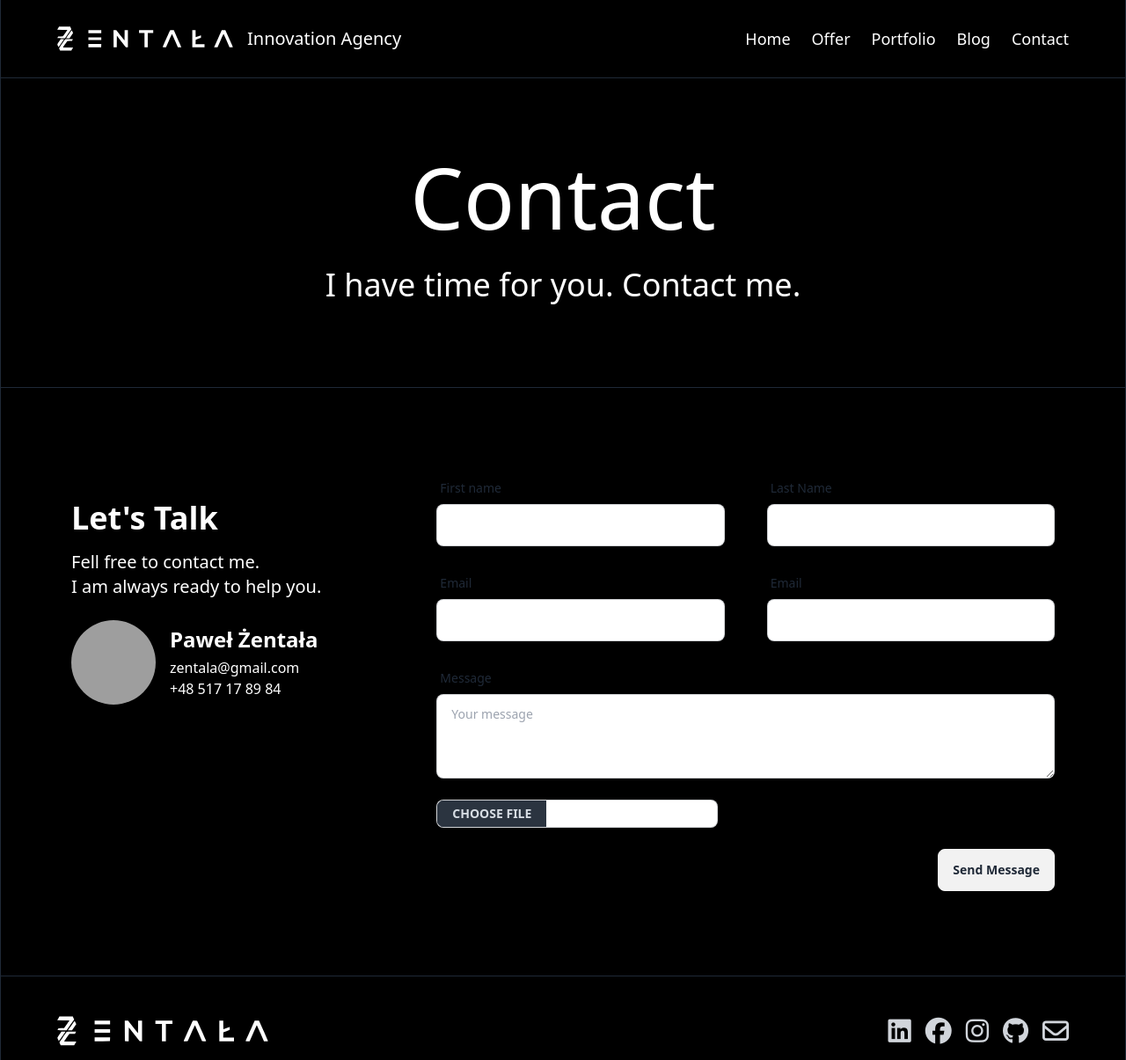
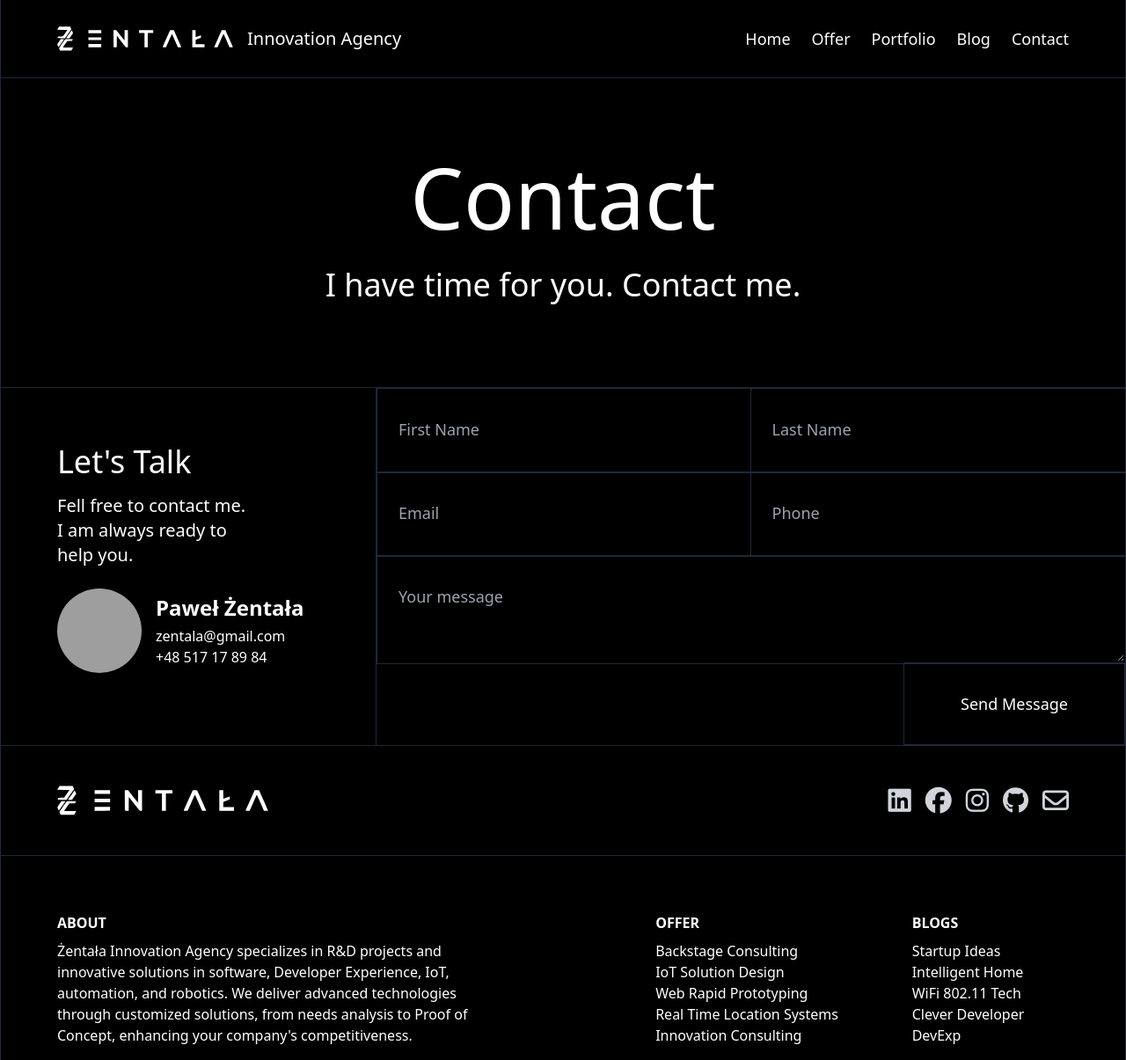
Before and after one commit to zentala/zentala.agency, an Astro site: page /contact in a window 1280 px wide. Shown: the top 1205 px of the page at 88% size. Built offline with nearby package versions, Linux system fonts and the light colour scheme; Astro itself is replaced by a stand-in of ours; grey boxes are pictures that could not be loaded.

Commit message:
Contact form styling

```diff
--- a/package.json
+++ b/package.json
@@ -2,7 +2,7 @@
   "name": "",
   "type": "module",
   "version": "0.0.1",
-  "licence": "UNLICENSED",
+  "license": "UNLICENSED",
   "scripts": {
     "dev": "astro dev",
     "start": "astro dev",
--- /dev/null
+++ b/src/components/ThemedInput.astro
@@ -0,0 +1,30 @@
+---
+const { type = 'text', id = 'name', placeholder = 'Empty' } = Astro.props
+---
+
+<style>
+  .float-label-input {
+    /* margin: 32px 0; */
+  }
+
+  .float-label-input:focus-within label,
+  .float-label-input input:not(:placeholder-shown) + label {
+    transform: translateY(-1.5rem) scale(0.75);
+    /* background-color: white; */
+  }
+</style>
+
+<div class="relative float-label-input -m-px border border-gray-800">
+  <input
+    type={type}
+    id={id}
+    placeholder=" "
+    class="block w-full bg-black text-lg focus:outline-none focus:shadow-outline p-8 block focus:z-100 border m-px border-black focus:bg-gray-900 appearance-none leading-normal focus:border-blue-400"
+  />
+  <label
+    for={id}
+    class="absolute top-8 left-6 text-gray-400 pointer-events-none transition text-lg duration-200 ease-in-out x-2 text-grey-darker"
+  >
+    {placeholder}
+  </label>
+</div>
--- /dev/null
+++ b/src/components/ThemedTextarea.astro
@@ -0,0 +1,24 @@
+---
+const { id = 'name', placeholder = 'Empty' } = Astro.props
+---
+
+<style>
+  .float-label-input:focus-within label,
+  .float-label-input textarea:not(:placeholder-shown) + label {
+    transform: translateY(-1.5rem) scale(0.75);
+  }
+</style>
+
+<div class="relative float-label-input border -m-px border-gray-800">
+  <textarea
+    id={id}
+    placeholder=" "
+    class="block w-full bg-black text-lg focus:outline-none focus:shadow-outline p-8 block focus:z-100 border m-px border-black focus:bg-gray-900 appearance-none leading-normal focus:border-blue-400"
+  ></textarea>
+  <label
+    for={id}
+    class="absolute top-8 left-6 text-gray-400 pointer-events-none transition text-lg duration-200 ease-in-out text-grey-darker"
+  >
+    {placeholder}
+  </label>
+</div>
--- a/src/pages/contact.astro
+++ b/src/pages/contact.astro
@@ -1,6 +1,8 @@
 ---
 import Layout from '../layouts/Layout.astro'
 import Hero from '../components/Hero.astro'
+import ThemedInput from '../components/ThemedInput.astro'
+import ThemedTextarea from '../components/ThemedTextarea.astro'
 
 const heroProps = {
   title: 'Contact',
@@ -11,12 +13,12 @@ const heroProps = {
 <Layout title="Portfolio">
   <Hero {...heroProps} />
   <main class="border-y border-gray-800 bg-black text-white">
-    <div class="container mx-auto pt-16 pb-16 px-4 border-x border-gray-800">
+    <div class="container mx-auto border-x border-gray-800">
       <!-- <div class="grid grid-cols-1 md:grid-cols-2 lg:grid-cols-3 gap-8 mt-8"> -->
       <!-- <section class="p-12"> -->
       <div class="flex justify-between">
-        <div class="w-1/3 p-16 pr-0">
-          <h2 class="text-4xl font-bold mb-4">Let's Talk</h2>
+        <div class="w-1/3 p-16">
+          <h2 class="text-4xl font-normal mb-4">Let's Talk</h2>
           <p class="mb-6 text-xl pr-16">
             Fell free to contact me. <br />I am always ready to help you.
           </p>
@@ -35,79 +37,39 @@ const heroProps = {
             </div>
           </div>
         </div>
-        <div class="w-2/3">
-          <div class="p-16 py-8">
-            <form class="grid grid-cols-2 gap-12 gap-y-6">
-              <label class="form-control w-full">
-                <div class="label">
-                  <span class="label-text">First name</span>
-                </div>
-                <input
-                  type="text"
-                  id="firstName"
-                  placeholder=""
-                  class="input input-bordered w-full"
-                />
-              </label>
-
-              <label class="form-control w-full">
-                <div class="label">
-                  <span class="label-text">Last Name</span>
-                </div>
-                <input
-                  type="text"
-                  id="lastName"
-                  id="firstName"
-                  placeholder=""
-                  class="input input-bordered w-full"
-                />
-              </label>
-
-              <label class="form-control w-full">
-                <div class="label">
-                  <span class="label-text">Email</span>
-                </div>
-                <input
-                  type="email"
-                  id="email"
-                  placeholder=""
-                  class="input input-bordered w-full"
-                />
-              </label>
-
-              <label class="form-control w-full">
-                <div class="label">
-                  <span class="label-text">Email</span>
-                </div>
-                <input
-                  type="tel"
-                  id="phone"
-                  placeholder=""
-                  class="input input-bordered w-full"
-                />
-              </label>
+        <div class="w-2/3 p-0 border-l border-gray-800">
+          <form class="grid grid-cols-2 m-px">
+            <ThemedInput type="text" id="fName" placeholder="First Name" />
+            <ThemedInput type="text" id="lName" placeholder="Last Name" />
+            <ThemedInput type="email" id="email" placeholder="Email" />
+            <ThemedInput type="tel" id="phone" placeholder="Phone" />
 
             <div class="col-span-2">
-                <label class="form-control">
+              <ThemedTextarea id="msg" placeholder="Your message" />
+              <!-- <label class="form-control">
                 <div class="label">
                   <span class="label-text">Message</span>
                 </div>
                 <textarea
                   class="textarea textarea-bordered h-24"
                   placeholder="Your message"></textarea>
-                </label>
+              </label> -->
             </div>
             <div class="col-span-2">
-                <input
+              <!-- <input
                 type="file"
                 class="file-input file-input-bordered file-input-sm w-full max-w-xs"
-                />
+              /> -->
             </div>
             <div class="col-span-2 text-right">
-                <button type="submit" class="btn"> Send Message </button>
+              <button
+                type="submit"
+                class="z-10 radius-0 border border-gray-800 p-8 px-16 text-lg -m-px font-normal hover:bg-gray-900 hover:border-blue-400 hover:text-white"
+              >
+                Send Message
+              </button>
             </div>
           </form>
-          </div>
         </div>
       </div>
     </div>
```
Also changed, not shown: 1 other file. Lines whose indentation alone changed are shown as unchanged.
